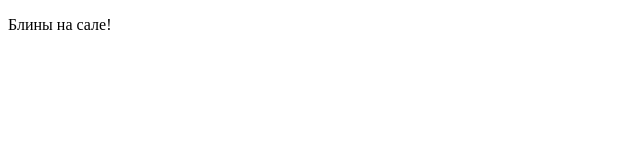
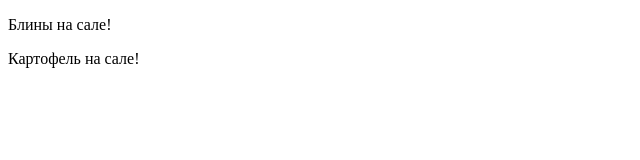
Before and after one commit to COMUNADO/myProjects, a plain HTML site: page index.html in a window 1280 px wide. Shown: the whole page, without its empty margins (0-640 px from the left). Drawn offline with Linux system fonts and the light colour scheme.

Commit message:
Добавил рецепт картошки

```diff
--- a/index.html
+++ b/index.html
@@ -8,5 +8,6 @@
 </head>
 <body>
     <p>Блины на сале!</p>
+    <p>Картофель на сале!</p>
 </body>
 </html>
```
